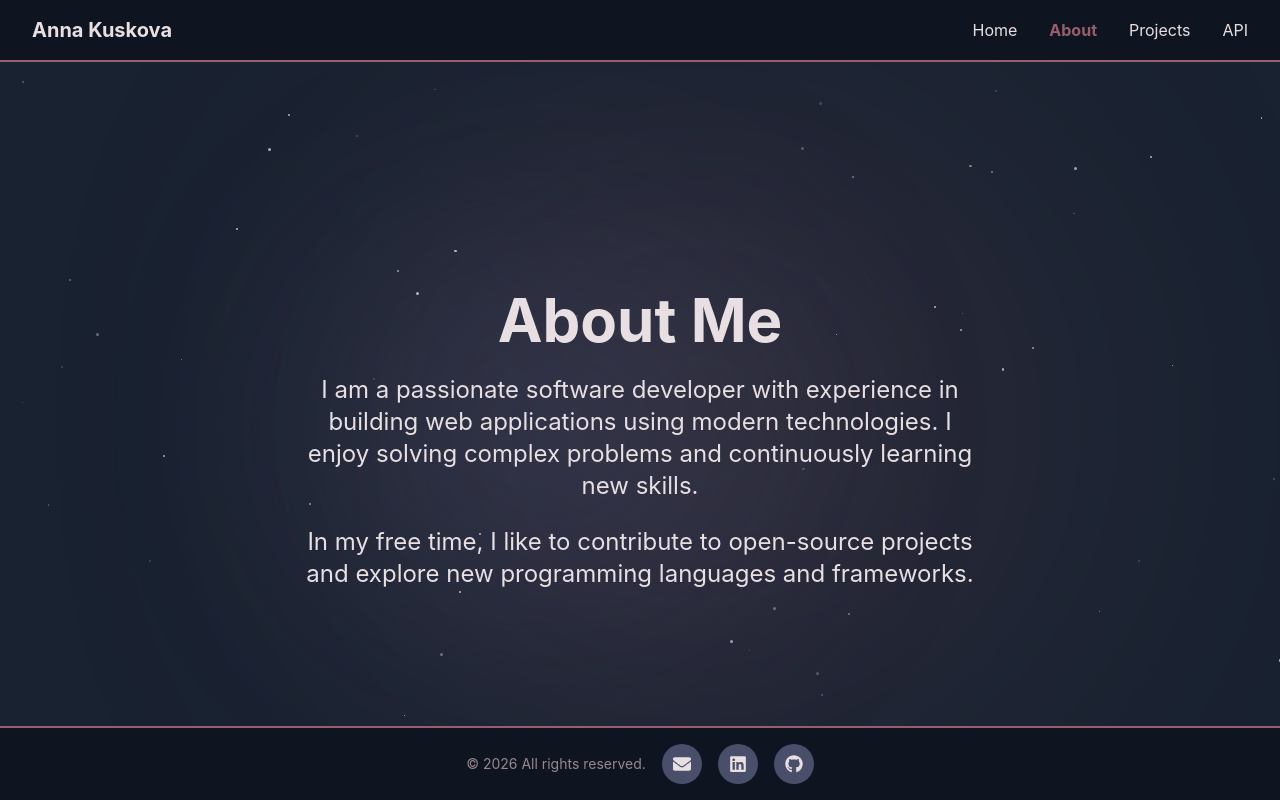
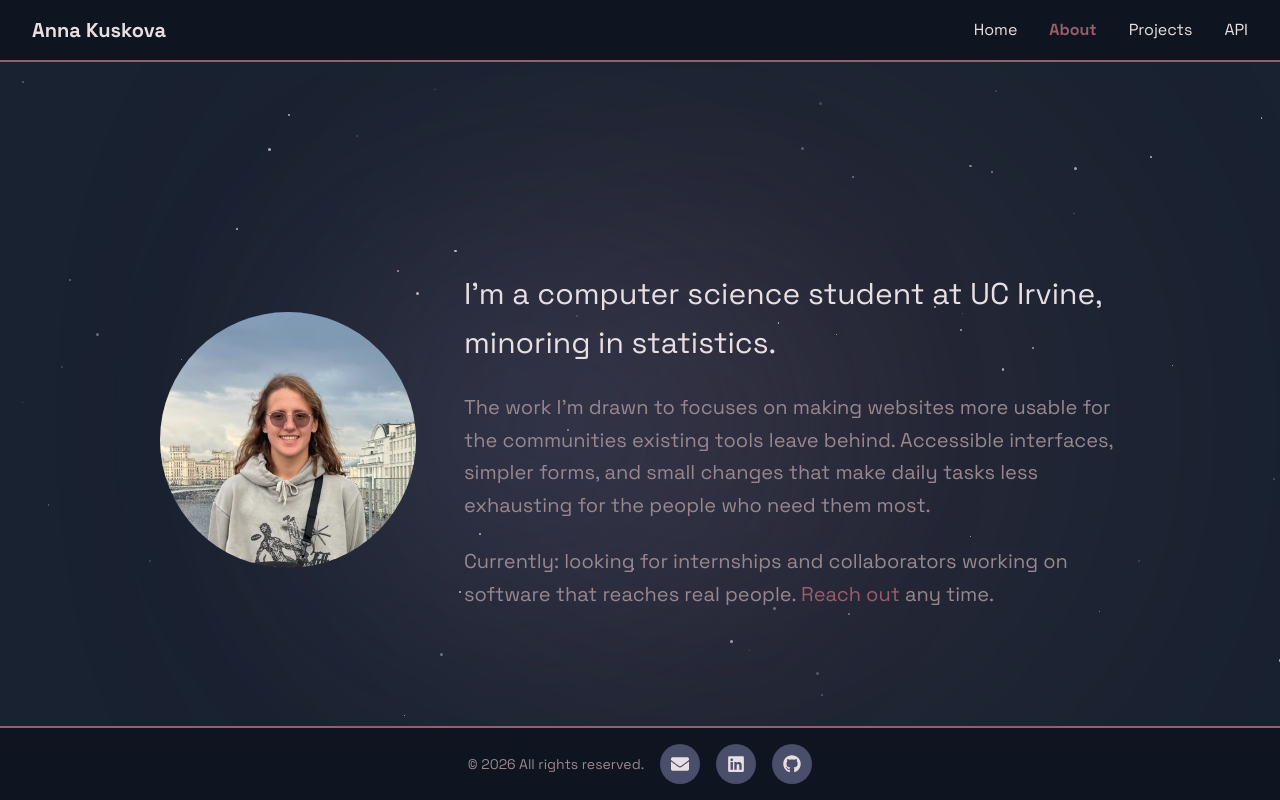
Before and after one commit to akuskova/Portfolio, a React (Vite) app in the folder frontend/: page /about in a window 1280 px wide. Built offline with nearby package versions, Linux system fonts and the light colour scheme.

Commit message:
added about em content, a picture, changed fonts for the whole website

```diff
--- a/frontend/index.html
+++ b/frontend/index.html
@@ -4,6 +4,9 @@
     <meta charset="UTF-8" />
     <link rel="icon" type="image/svg+xml" href="/favicon.svg" />
     <meta name="viewport" content="width=device-width, initial-scale=1.0" />
+    <link rel="preconnect" href="https://fonts.googleapis.com">
+    <link rel="preconnect" href="https://fonts.gstatic.com" crossorigin>
+    <link href="https://fonts.googleapis.com/css2?family=Space+Grotesk:wght@400;500;600;700&family=Space+Mono:ital,wght@0,400;0,700;1,400&display=swap" rel="stylesheet">
     <title>frontend</title>
   </head>
   <body>
--- a/frontend/src/index.css
+++ b/frontend/src/index.css
@@ -1,6 +1,8 @@
 @import "tailwindcss";
 
 @theme {
+  --font-sans: 'Space Grotesk', system-ui, sans-serif;
+  --font-mono: 'Space Mono', 'Courier New', monospace;
   --color-midnight:     #0f1520;   /* deeper than evening */
   --color-evening:      #192231;   /* page bg */
   --color-stormy:       #494E6B;   /* surfaces */
--- a/frontend/src/pages/API.tsx
+++ b/frontend/src/pages/API.tsx
@@ -78,7 +78,7 @@ export default function API() {
   return (
     <NightSky>
     <div className="min-h-[calc(100vh-5rem)] flex flex-col items-center justify-start text-center gap-6 p-8 pt-20 md:pt-7 md:pb-32">
-      <h1 className="text-5xl font-bold animate-[fadeInUp_0.6s_ease-out]">API</h1>
+      <h1 className=" text-5xl font-bold animate-[fadeInUp_0.6s_ease-out]">API</h1>
       {status === "loading" && <Loading fullscreen={false} />}
       {status === "loaded" && photo?.src && (
         <>
@@ -89,7 +89,7 @@ export default function API() {
           />
 
           {/* Caption row — reserves min-height so button doesn't jump around while caption loads */}
-          <div className="max-w-xl min-h-[3rem] flex items-center justify-center animate-[fadeInUp_0.6s_ease-out_0.25s_backwards]">
+          <div className="max-w-xl min-h-12 flex items-center justify-center animate-[fadeInUp_0.6s_ease-out_0.25s_backwards]">
             {captionStatus === "loading" && (
               <p className="text-white/60 italic">Generating caption…</p>
             )}
--- a/frontend/src/pages/AboutMe.tsx
+++ b/frontend/src/pages/AboutMe.tsx
@@ -1,21 +1,35 @@
-import NightSky from "../components/NightSky"
-import { useLockScroll } from "../hooks/useLockScroll"
+import NightSky from "../components/NightSky";
+import { useLockScroll } from "../hooks/useLockScroll";
 
 export default function AboutMe() {
-  useLockScroll()
+  useLockScroll();
 
   return (
     <NightSky className="min-h-[calc(100vh-5rem)]">
-      <div className="min-h-[calc(100vh-5rem)] flex flex-col items-center justify-center text-center gap-6 p-8">
-        <h1 className="text-3xl md:text-6xl font-bold animate-[fadeInUp_0.6s_ease-out]">
-          About Me
-        </h1>
-        <p className="text-base md:text-2xl max-w-2xl animate-[fadeInUp_0.6s_ease-out_0.15s_backwards]">
-          I am a passionate software developer with experience in building web applications using modern technologies. I enjoy solving complex problems and continuously learning new skills.
-        </p>
-        <p className="text-base md:text-2xl max-w-2xl animate-[fadeInUp_0.6s_ease-out_0.25s_backwards]">
-          In my free time, I like to contribute to open-source projects and explore new programming languages and frameworks.
-        </p>
+      <div className="min-h-[calc(100vh-5rem)] flex flex-col md:flex-row items-center justify-center gap-8 md:gap-12 p-8 max-w-5xl mx-auto">
+
+        <img
+          src="/assets/profilePic.jpeg"
+          alt="Anna Kuskova"
+          className="w-48 h-48 md:w-64 md:h-64 rounded-full object-cover shrink-0
+                     transition duration-500 hover:scale-110 hover:shadow-2xl hover:shadow-sunset/40
+                     animate-[fadeInUp_0.6s_ease-out]"
+        />
+
+        <div className="flex flex-col gap-6 text-center md:text-left">
+          <p className="text-lg md:text-3xl text-moonlight leading-relaxed animate-[fadeInUp_0.6s_ease-out_0.15s_backwards]">
+            I'm a computer science student at UC Irvine, minoring in statistics.
+          </p>
+
+          <p className="text-base md:text-xl text-cloud leading-relaxed animate-[fadeInUp_0.6s_ease-out_0.25s_backwards]">
+            The work I'm drawn to focuses on making websites more usable for the communities existing tools leave behind. Accessible interfaces, simpler forms, and small changes that make daily tasks less exhausting for the people who need them most.
+          </p>
+
+          <p className="text-base md:text-xl text-cloud leading-relaxed animate-[fadeInUp_0.6s_ease-out_0.45s_backwards]">
+            Currently: looking for internships and collaborators working on software that reaches real people. <a href="mailto:anna.kuskova@email.com" className="text-sunset hover:underline ">Reach out</a> any time.
+          </p>
+        </div>
+
       </div>
     </NightSky>
   );
--- a/frontend/src/pages/Home.tsx
+++ b/frontend/src/pages/Home.tsx
@@ -9,22 +9,22 @@ export default function Home() {
 
         {/* Content — on top of both background layers */}
         <div className="relative z-10 flex flex-col justify-center md:justify-end pl-4 pb-4 md:pl-15 md:pb-17 gap-4 min-h-[calc(100vh-5rem-4rem)]">
-            <h1 className="text-4xl md:text-6xl font-bold text-moonlight animate-[fadeInUp_0.6s_ease-out]">
+            <h1 className=" text-4xl md:text-6xl font-bold text-moonlight animate-[fadeInUp_0.6s_ease-out]">
             Hi, I'm Anna Kuskova.
             </h1>
-            <p className="text-lg md:text-xl max-w-2xl text-cloud animate-[fadeInUp_0.6s_ease-out_0.15s_backwards] mt-8">
+            <p className=" text-lg md:text-xl max-w-2xl text-cloud animate-[fadeInUp_0.6s_ease-out_0.15s_backwards] mt-8">
             A software developer and computer science student at UC Irvine, minoring in statistics.
             I care most about work that reaches the people software often forgets — accessibility,
             community organizations, and small-scale systems that quietly make hard things easier.
             </p>
-            <p className="text-xl md:text-2xl italic text-sunset font-semibold mt-4 animate-[fadeInUp_0.6s_ease-out_0.25s_backwards]">
-            I enjoy making things — and love learning how to make them.
+            <p className=" italic text-xl md:text-2xl text-sunset font-semibold">
+                I enjoy making things — and love learning how to make them.
             </p>
             <div className="flex gap-4 mt-6 animate-[fadeInUp_0.6s_ease-out_0.35s_backwards]">
-            <Link to="/projects" className="bg-sunset text-evening font-bold px-6 py-3 rounded-full hover:bg-sunset-glow transition">
+            <Link to="/projects" className=" bg-sunset text-evening font-bold px-6 py-3 rounded-full hover:bg-sunset-glow transition">
                 See projects
             </Link>
-            <Link to="/about" className="border border-moonlight text-moonlight font-bold px-6 py-3 rounded-full hover:border-sunset hover:text-sunset transition">
+            <Link to="/about" className=" border border-moonlight text-moonlight font-bold px-6 py-3 rounded-full hover:border-sunset hover:text-sunset transition">
                 About me
             </Link>
             </div>
```
Also changed, not shown: frontend/public/assets/profilePic.jpeg (added).
